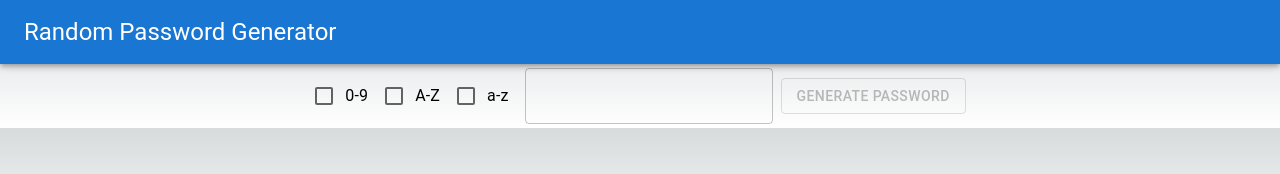
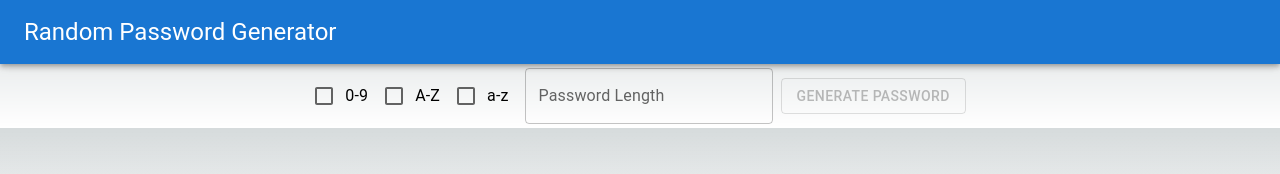
Before and after one commit to RahulPatil03/Random-Password-Generator, a Next.js app: page / in a window 1280 px wide. Shown: the top 174 px of the page. Built offline with nearby package versions, Linux system fonts and the light colour scheme.

Commit message:
Accessibility issue fixed

```diff
--- a/pages/index.tsx
+++ b/pages/index.tsx
@@ -42,7 +42,7 @@ export default function Home() {
       <FormControlLabel control={<Checkbox />} label='0-9' name='option0' onChange={changeOptions} />
       <FormControlLabel control={<Checkbox />} label='A-Z' name='option1' onChange={changeOptions} />
       <FormControlLabel control={<Checkbox />} label='a-z' name='option2' onChange={changeOptions} />
-      <TextField type='number' inputProps={{ min: 2 }} onChange={changeLength} />
+      <TextField type='number' inputProps={{ min: 2 }} onChange={changeLength} label='Password Length'/>
       <Button variant='outlined' disabled={!ready} onClick={generatePassword} sx={{ ml: 1 }}>Generate Password</Button>
     </Toolbar>
     <Typography variant='h1' component='p' textAlign='center' sx={{ wordBreak: 'break-all' }}>{password}</Typography>
```
